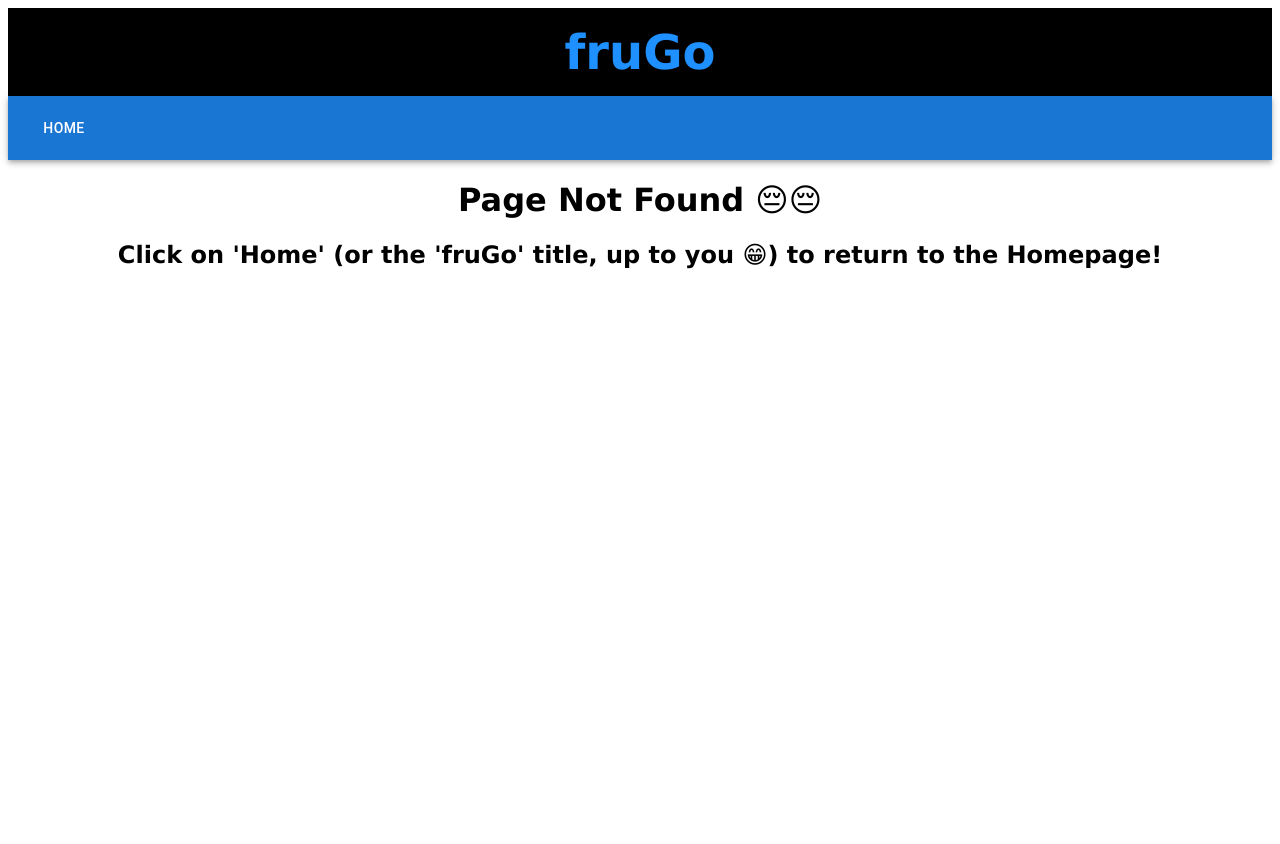
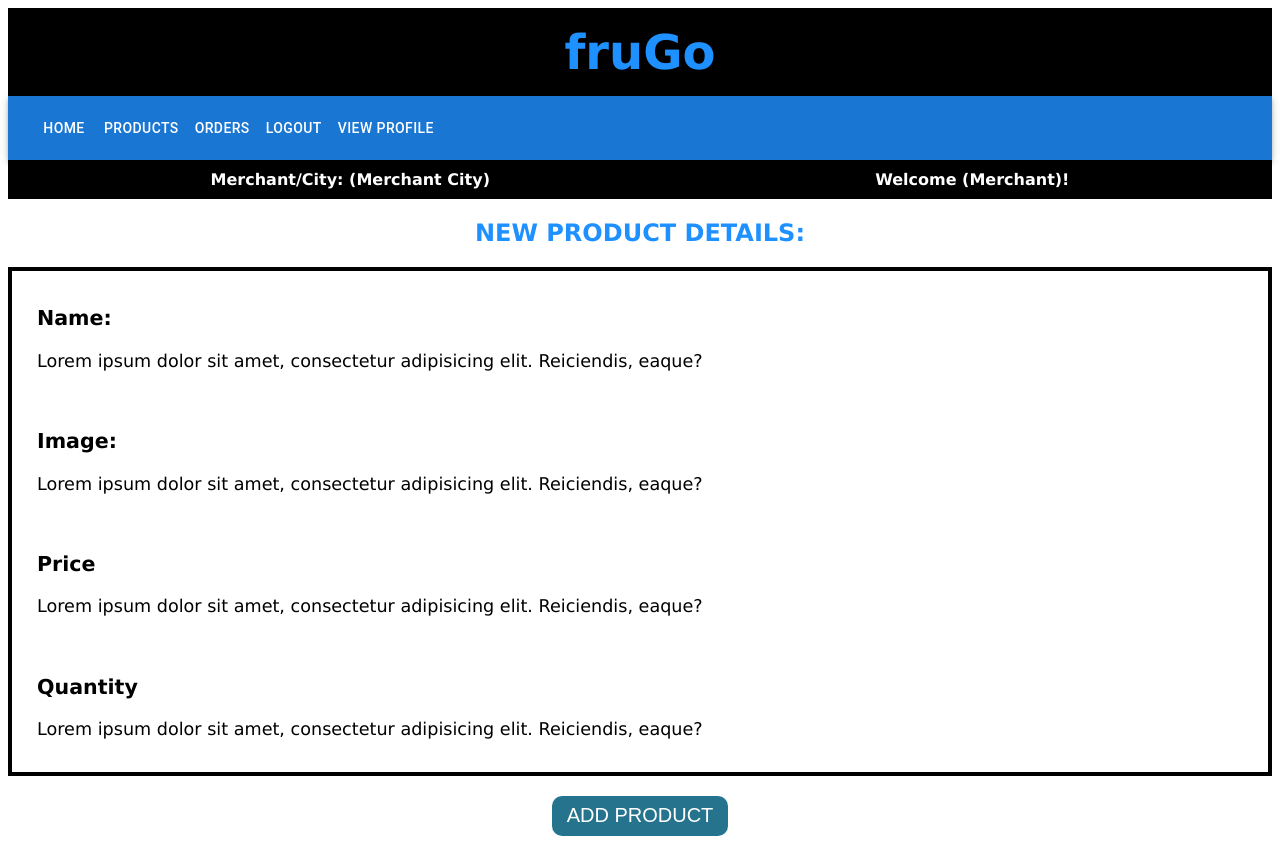
Before and after one commit to liwaahaddara/frugo-fullstack, a React (Create React App) app: page /merchant/add-product in a window 1280 px wide. Before the commit this address had no page. Before the commit the page ends 800 px from the top, so only its background shows below. Built offline with nearby package versions, Linux system fonts and the light colour scheme.

Commit message:
added MerchantAddProduct page

```diff
--- a/src/App.jsx
+++ b/src/App.jsx
@@ -18,6 +18,7 @@ import CustomerCompletedOrders from './components/CustomerPages/CustomerComplete
 // imports for the 'Merchant' user
 import MerchantHomePage from './components/MerchantPages/MerchantHomePage';
 import MerchantProductsPage from './components/MerchantPages/MerchantProductsPage';
+import MerchantAddProduct from './components/MerchantPages/MerchantAddProduct';
 
 function App() {
   return (
@@ -48,6 +49,7 @@ function App() {
 
         <Route exact path='merchant' element={<MerchantHomePage />} />
         <Route exact path='merchant/products' element={<MerchantProductsPage />} />
+        <Route exact path='merchant/add-product' element={<MerchantAddProduct />} />
 
 
         <Route exact path="*" element={<NotFound />} />
--- /dev/null
+++ b/src/components/MerchantPages/MerchantAddProduct.jsx
@@ -0,0 +1,40 @@
+import { useNavigate } from "react-router-dom"
+
+// import styled components
+import Title from "../styled/Title"
+import Button from "../styled/Button"
+
+// import UI components
+import MerchantNavBar from "../NavBar/MerchantNavBar"
+
+export default function MerchantAddProduct() {
+    const navigate = useNavigate()
+    return (
+        <>
+            <MerchantNavBar />
+            <div className="user-info">
+                <span>Merchant/City: (Merchant City)</span><span> Welcome (Merchant)!</span>
+            </div>
+            <section>
+                <Title>NEW PRODUCT DETAILS:</Title>
+                <div className="confirmation-details">
+                    <h3>Name:</h3>
+                    <p>Lorem ipsum dolor sit amet, consectetur adipisicing elit. Reiciendis, eaque?</p>
+                    <br />
+                    <h3>Image:</h3>
+                    <p>Lorem ipsum dolor sit amet, consectetur adipisicing elit. Reiciendis, eaque?</p>
+                    <br />
+                    <h3>Price</h3>
+                    <p>Lorem ipsum dolor sit amet, consectetur adipisicing elit. Reiciendis, eaque?</p>
+                    <br />
+                    <h3>Quantity</h3>
+                    <p>Lorem ipsum dolor sit amet, consectetur adipisicing elit. Reiciendis, eaque?</p>
+                </div>
+            </section>
+            <Button
+                onClick={() => { navigate(`/merchant`) }}
+                style={{ marginTop: "20px" }}
+            >ADD PRODUCT</Button>
+        </>
+    )
+}
```
